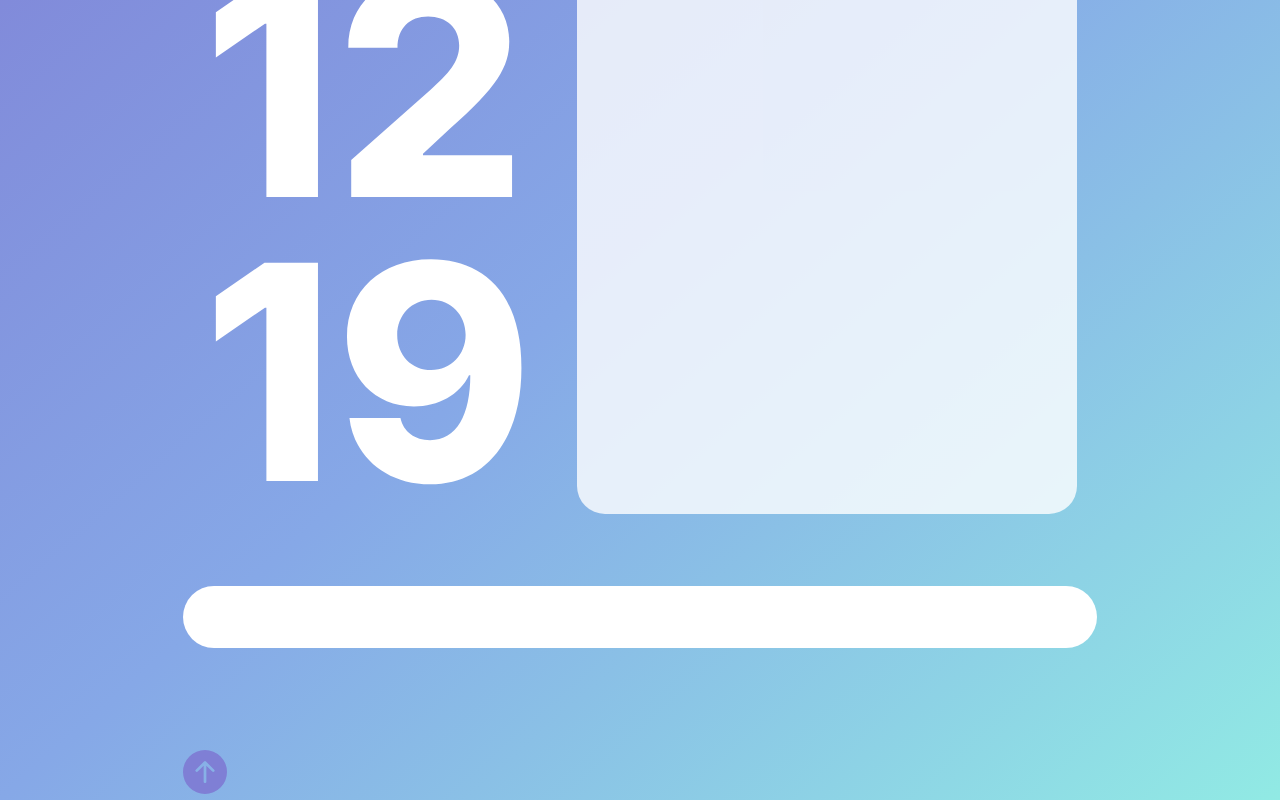
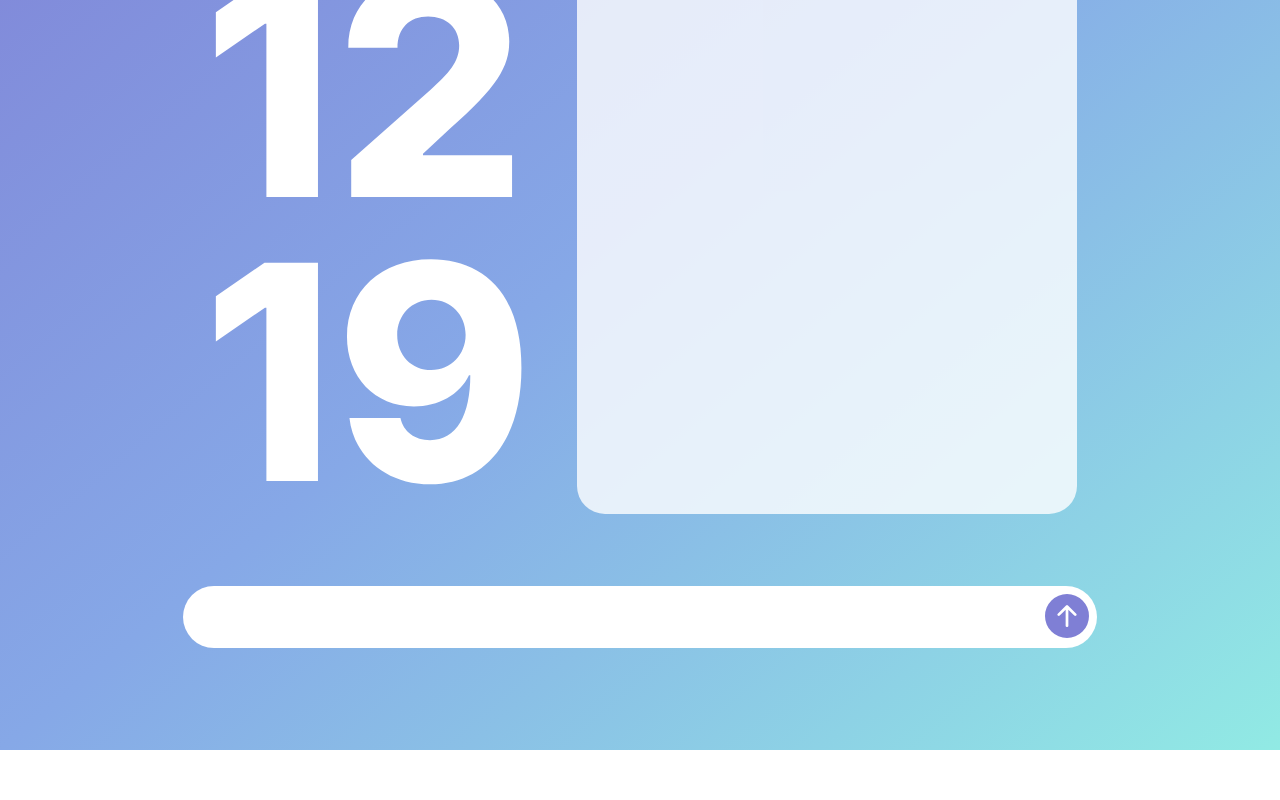
Before and after one commit to chowonn/todo-react, a React (Vite) app: page / in a window 1280 px wide. Shown: the part 318-1118 px from the top of the page. After the commit the page ends 1068 px from the top, so only its background shows below. Built offline with nearby package versions, Linux system fonts and the light colour scheme; a web font is replaced by a local one.

Commit message:
[Modify] input 전송 버튼 위치 변경

```diff
--- a/src/components/TodoInsert.jsx
+++ b/src/components/TodoInsert.jsx
@@ -38,16 +38,17 @@ function TodoInsert({ todoList, setTodoList }) {
   }, [todoList]);
 
   return (
-    <div>
+    <div className="relative">
       <form onSubmit={handleSubmit}>
         <input
           ref={inputRef}
           type="text"
           value={text}
           onChange={handleInput}
-          className="mb-[102px] h-[62px] w-full rounded-[50px] px-3 py-1"
+          className="mb-[102px] h-[62px] w-full
+           rounded-[50px] px-3 py-1"
         />
-        <button type="submit">
+        <button className="absolute right-2 top-2" type="submit">
           <BsFillArrowUpCircleFill size="44" color="#7F7FD5" />
         </button>
       </form>
```
